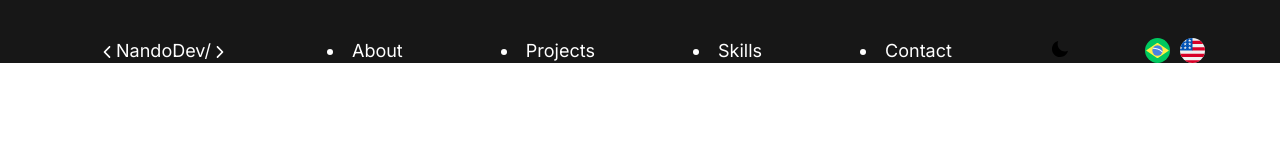
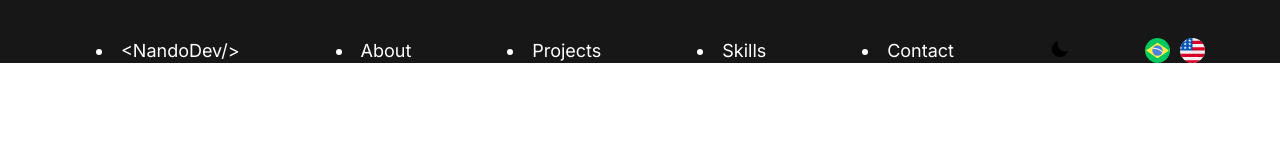
Before and after one commit to FernandoSegregio/dev, a React (Vite) app: page / in a window 1280 px wide. Shown: the top 160 px of the page. Built offline with nearby package versions, Linux system fonts and the light colour scheme.

Commit message:
refactor: troca icones maior e menor por constante declarada no topo do arquivo.

```diff
--- a/src/components/header/Header.jsx
+++ b/src/components/header/Header.jsx
@@ -1,10 +1,12 @@
 import React, { useContext } from 'react';
-import { IoMdMoon as Moon, IoIosArrowBack as ArrowBack, IoIosArrowForward as ArrowForward } from 'react-icons/io';
+import { IoMdMoon as Moon } from 'react-icons/io';
 import { FiSun as Sun } from 'react-icons/fi';
 import brazil from '../../images/brazil-circle.svg';
 import EUA from '../../images/EUA-circle.svg';
 import PortfolioContext from '../../context/PortfolioContext';
 import { HeaderStyle } from './style';
+
+const titleHeader = '<NandoDev/>';
 
 export default function Header() {
   const {
@@ -34,10 +36,8 @@ export default function Header() {
   return (
     <HeaderStyle>
       <nav>
-        <li style={{ display: 'flex', alignItems: 'flex-end' }}>
-          <ArrowBack />
-          NandoDev/
-          <ArrowForward />
+        <li>
+          { titleHeader }
         </li>
         <li>{ language === 'pt-BR' ? languageObject.titleNav1.pt : languageObject.titleNav1.en }</li>
         <li>{ language === 'pt-BR' ? languageObject.titleNav2.pt : languageObject.titleNav2.en }</li>
```
